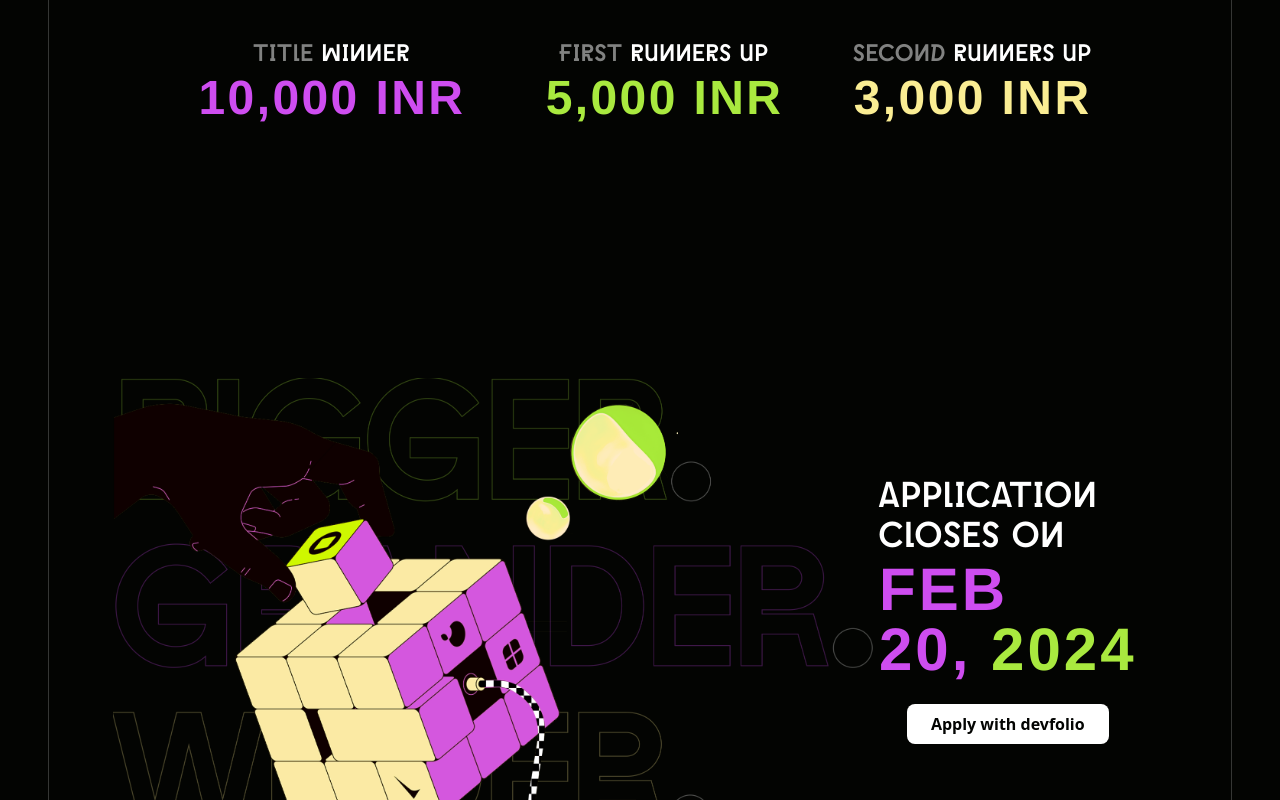
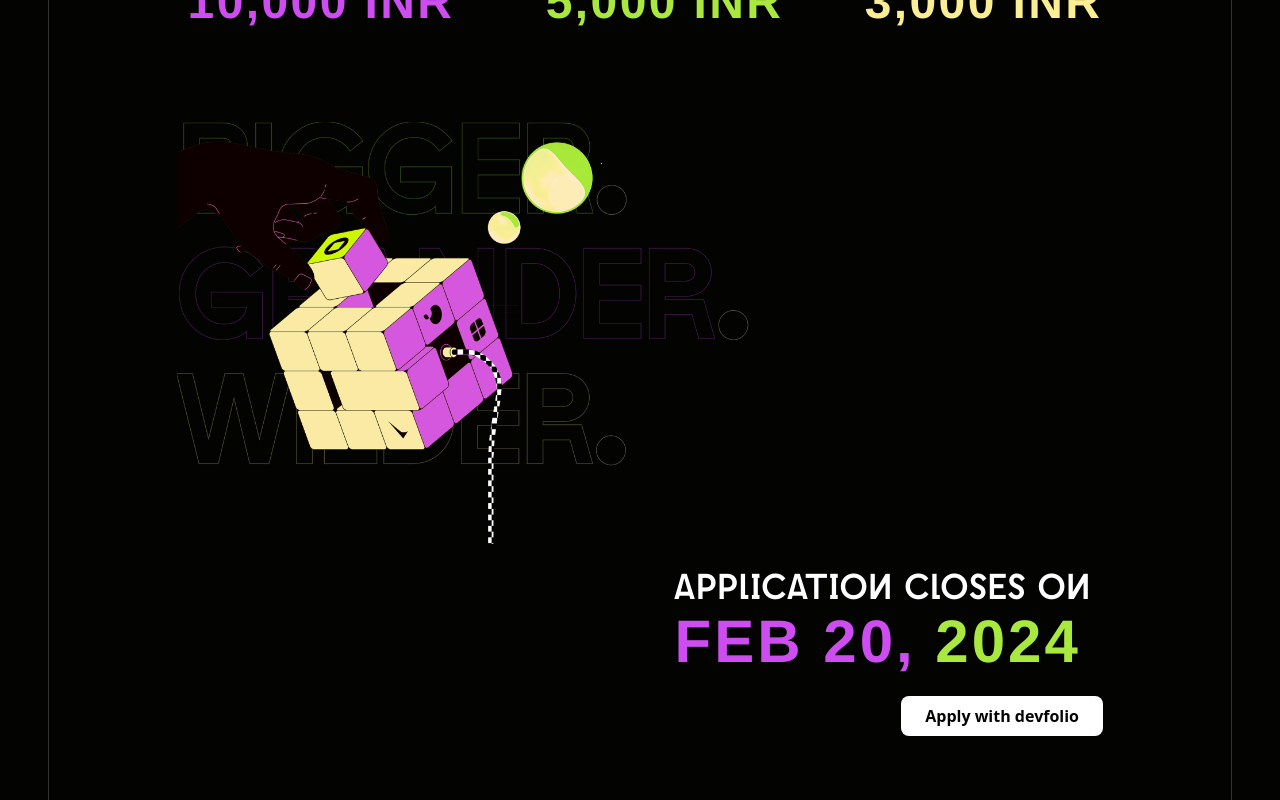
Before and after one commit to dhairya703/finalHackndroid, a Next.js app: page / in a window 1280 px wide. Shown: the part 1420-2220 px from the top of the page. Built offline with nearby package versions, Linux system fonts and the light colour scheme; a web font is replaced by a local one.

Commit message:
Made Registration section responsive

```diff
--- a/app/_components/hero.tsx
+++ b/app/_components/hero.tsx
@@ -2,7 +2,8 @@ import Image from "next/image";
 
 const Hero = () => {
   return (
-    <div className="flex h-screen flex-col items-center justify-evenly gap-4 overflow-hidden bg-dark md:flex-row md:justify-center md:gap-0 md:px-4 lg:justify-center lg:gap-[6%] lg:px-16 xl:gap-[10%]">
+    <div className="flex h-screen items-center justify-center overflow-hidden bg-dark">
+      <div className="flex h-fit flex-col items-center justify-evenly gap-4 overflow-hidden md:flex-row md:justify-center md:gap-0 md:px-8 lg:justify-center lg:gap-[6%] lg:px-36 xl:gap-[10%] xl:px-48">
         <div className="-mb-[120px] flex origin-top scale-75 transform flex-col items-center justify-center gap-12 md:-ml-10 lg:my-auto lg:-ml-4 lg:origin-center xl:ml-0 xl:scale-100">
           <div className="flex flex-col">
             <span className="text-center font-tertiary text-3xl font-extrabold text-white">
@@ -44,7 +45,6 @@ const Hero = () => {
             </div>
           </div>
         </div>
-
         <Image
           src="/images/hero-img.webp"
           width={1047}
@@ -54,6 +54,7 @@ const Hero = () => {
           className="h-auto w-full max-w-96 px-2 md:w-[50%] md:max-w-none xl:w-[60%] xl:max-w-[960px]"
         />
       </div>
+    </div>
   );
 };
 
--- a/app/_components/prizes.tsx
+++ b/app/_components/prizes.tsx
@@ -1,7 +1,7 @@
 const Prizes = () => {
   return (
-    <section className="flex flex-wrap justify-center gap-12 md:justify-between">
-      <div className="mx-auto flex min-w-72 flex-col items-center gap-1">
+    <section className="flex flex-wrap justify-between gap-12 md:justify-between">
+      <div className="mx-auto flex w-fit min-w-72 flex-col items-center gap-1 md:mx-0">
         <span className="font-secondary text-xl lowercase tracking-wider text-gray sm:text-2xl">
           Title&nbsp;
           <span className="text-white">Winner</span>
@@ -10,7 +10,7 @@ const Prizes = () => {
           10,000 INR
         </span>
       </div>
-      <div className="mx-auto flex flex-col items-center gap-1">
+      <div className="mx-auto flex flex-col items-center gap-1 md:mx-0">
         <span className="font-secondary text-xl lowercase tracking-wider text-gray sm:text-2xl">
           First&nbsp;
           <span className="whitespace-nowrap text-white">Runners Up</span>
@@ -19,7 +19,7 @@ const Prizes = () => {
           5,000 INR
         </span>
       </div>
-      <div className="mx-auto flex flex-col items-center gap-1">
+      <div className="mx-auto flex flex-col items-center gap-1 md:mx-0">
         <span className="font-secondary text-xl lowercase tracking-wider text-gray sm:text-2xl">
           Second&nbsp;
           <span className="whitespace-nowrap text-white">Runners Up</span>
--- a/app/_components/registration.tsx
+++ b/app/_components/registration.tsx
@@ -3,44 +3,34 @@ import Link from "next/link";
 
 const Registration = () => {
   return (
-    <section className="flex justify-between items-center mt-16 -ml-16 mr-16">
+    <section className="flex flex-wrap items-center justify-between gap-6">
       <Image
         src="/images/cube.webp"
         alt="Cube Image"
-        width={766}
-        height={560}
+        width={1313}
+        height={960}
         priority
-        className="mt-24 z-10"
+        className="z-10 w-full max-w-xl"
       />
 
-      <div className="flex flex-col gap-6 items-center">
-        <div className="flex flex-col gap-1">
-          <span className="font-secondary text-4xl lowercase tracking-wider text-white">
-            Application closes on&nbsp;
+      <div className="flex flex-col gap-6 sm:ml-auto">
+        <div className="flex flex-col justify-center gap-1">
+          <span className="flex flex-wrap font-secondary text-3xl lowercase tracking-wider text-white sm:text-4xl">
+            Application&nbsp;
+            <span className="whitespace-nowrap">closes on&nbsp;</span>
           </span>
-          <span className="font-tertiary font-extrabold text-6xl tracking-wider text-secondary">
-            FEB 20,&nbsp;<span className="text-primary">2024</span>
+          <span className="flex flex-wrap font-tertiary text-5xl font-extrabold tracking-wider text-secondary sm:text-6xl">
+            <span className="whitespace-nowrap">FEB 20,&nbsp;</span>
+            <span className="text-primary">2024</span>
           </span>
         </div>
-        <Link href="\" className="w-fit">
-          <div className="bg-white px-6 py-2 font-semibold rounded-lg">
+
+        <Link href="\" className="sm:ml-auto w-fit">
+          <div className="rounded-lg bg-white px-6 py-2 font-semibold">
             <span className="text-dark">Apply with devfolio</span>
           </div>
         </Link>
       </div>
-
-      {/* <span className="absolute top-28 flex flex-col font-secondary lowercase text-9xl text-transparent tracking-wider text-left text-stroke-secondary opacity-20 z-0">
-        <span className="whitespace-nowrap text-stroke-primary">
-          BIGGER<span>.&nbsp;</span>
-        </span>
-        <span className="whitespace-nowrap text-stroke-secondary">
-          GRANDER
-          <span>.&nbsp;</span>
-        </span>
-        <span className="whitespace-nowrap text-stroke-tertiary">
-          WILDER<span>.&nbsp;</span>
-        </span>
-      </span> */}
     </section>
   );
 };
--- a/app/page.tsx
+++ b/app/page.tsx
@@ -6,7 +6,7 @@ import Roadmap from "./_components/roadmap";
 export default function Home() {
   return (
     <>
-      <SectionLayout full>
+      <SectionLayout full gapless>
         <Hero />
         <About />
       </SectionLayout>
```
Lines whose indentation alone changed are shown as unchanged.
